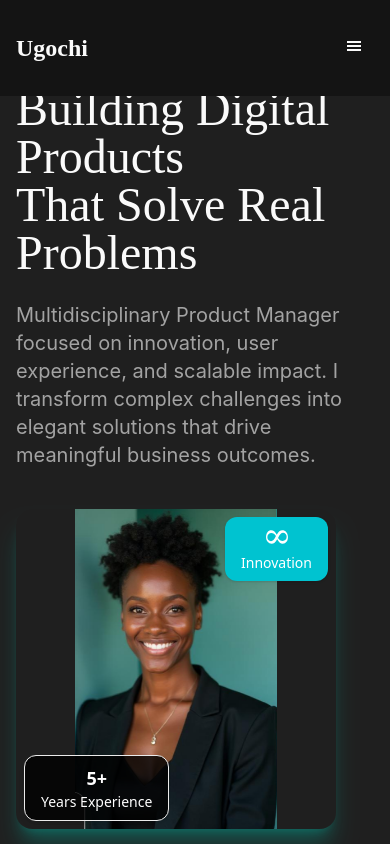
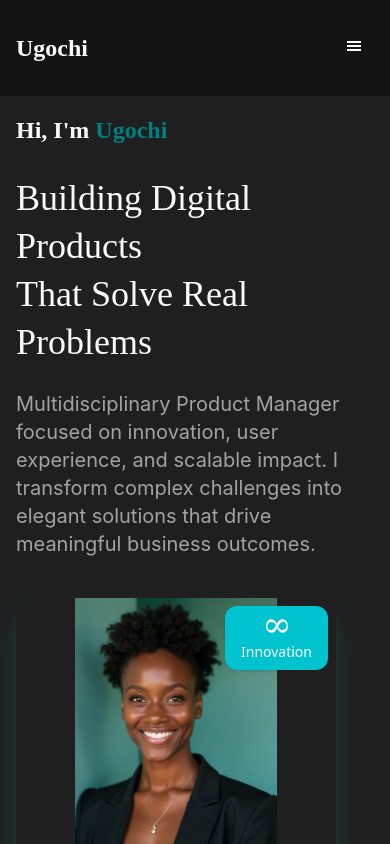
Before and after one commit to MOYIN-21/Portfolio-Website, a React (Vite) app: page / in a window 390 px wide. Shown: the top 844 px of the page. Built offline with nearby package versions, Linux system fonts and the light colour scheme.

Commit message:
padding top

```diff
--- a/src/components/HomeSections/HomeHero.jsx
+++ b/src/components/HomeSections/HomeHero.jsx
@@ -54,9 +54,11 @@ const HomeHero = () => {
     // </section>
     <section
   id="homehero"
-  className="min-h-screen bg-[#1F1F1F] flex flex-col px-4 md:px-16 lg:px-24 xl:px-72 2xl:72 justify-center"
+  className="min-h-screen bg-[#1F1F1F] flex flex-col px-4 md:px-16 lg:px-24 xl:px-72 2xl:72 justify-center py-10 "
 >
-  <hr className="w-14 border-3 border-[#009999] rounded" />
+  <div className="py-8">
+      <hr className="w-14 border-3 border-[#009999] rounded"/>
+  </div>
   <div className="w-full max-w-6xl mx-auto flex flex-col md:flex-row gap-10 md:gap-16 items-start">
 
     <div className="flex-1 space-y-6">
@@ -64,7 +66,7 @@ const HomeHero = () => {
         Hi, I'm <span className="text-[#008080]">Ugochi</span>
       </p>
 
-      <p className="text-semantic-heading2 text-5xl leading-12 text-[#FAFAFA] ">
+      <p className="text-semantic-heading2 md:text-5xl text-4xl leading-12 text-[#FAFAFA] ">
         Building Digital Products <br />
         That Solve Real <br />
         Problems
--- a/src/components/Sections/Projects.jsx
+++ b/src/components/Sections/Projects.jsx
@@ -111,7 +111,7 @@ const Projects = () => {
   return (
     <section
       id="homeprojects"
-      className="min-h-screen px-4 flex flex-col space-y-24 items-center py-10"
+      className="min-h-screen px-4 flex flex-col space-y-24 items-center py-10 pt-30"
     >
       <div className='pt-8'>
         <p className="text-3xl text-semantic-heading1 md:text-7xl leading-16 text-center text-[#FAFAFA] pt-10">
```
